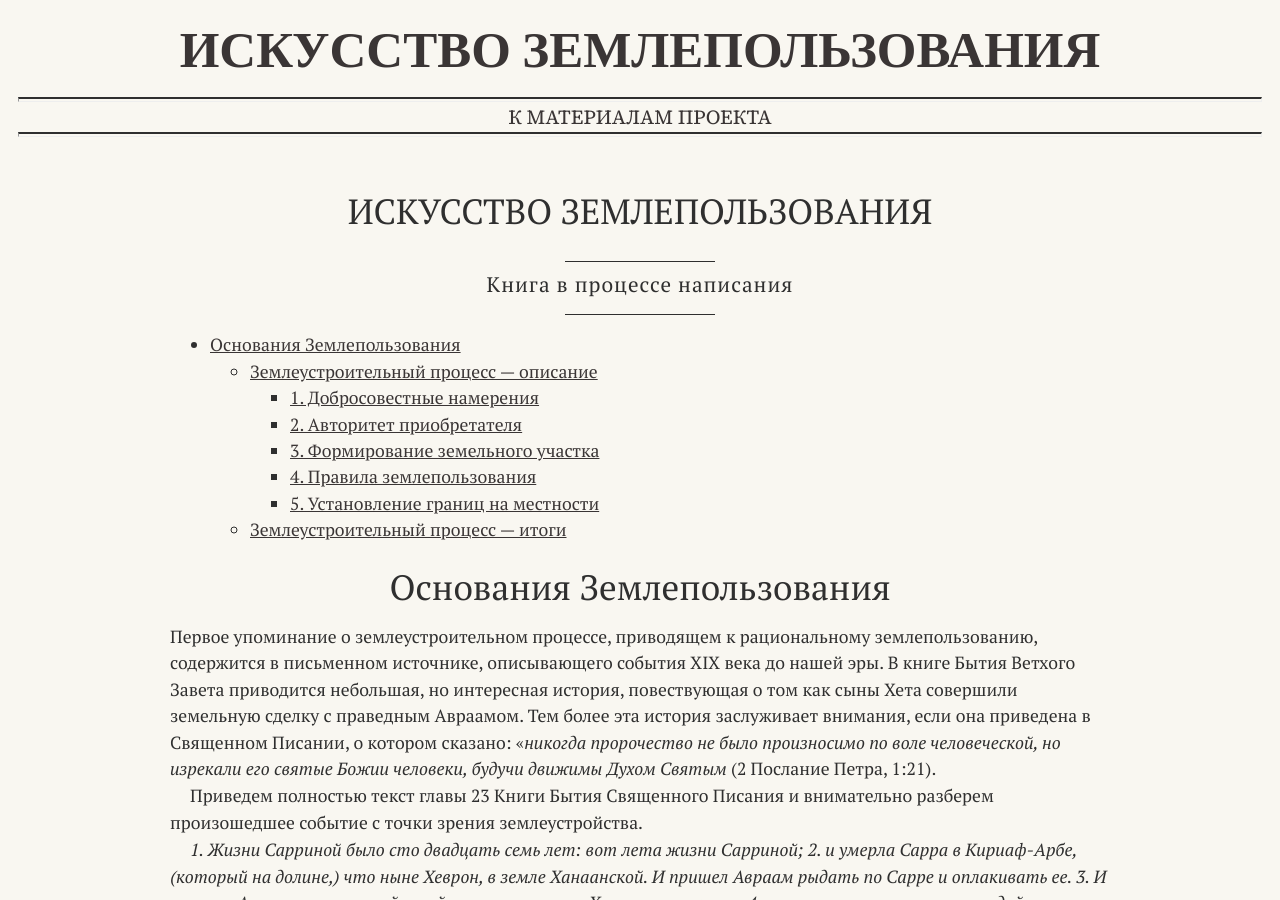
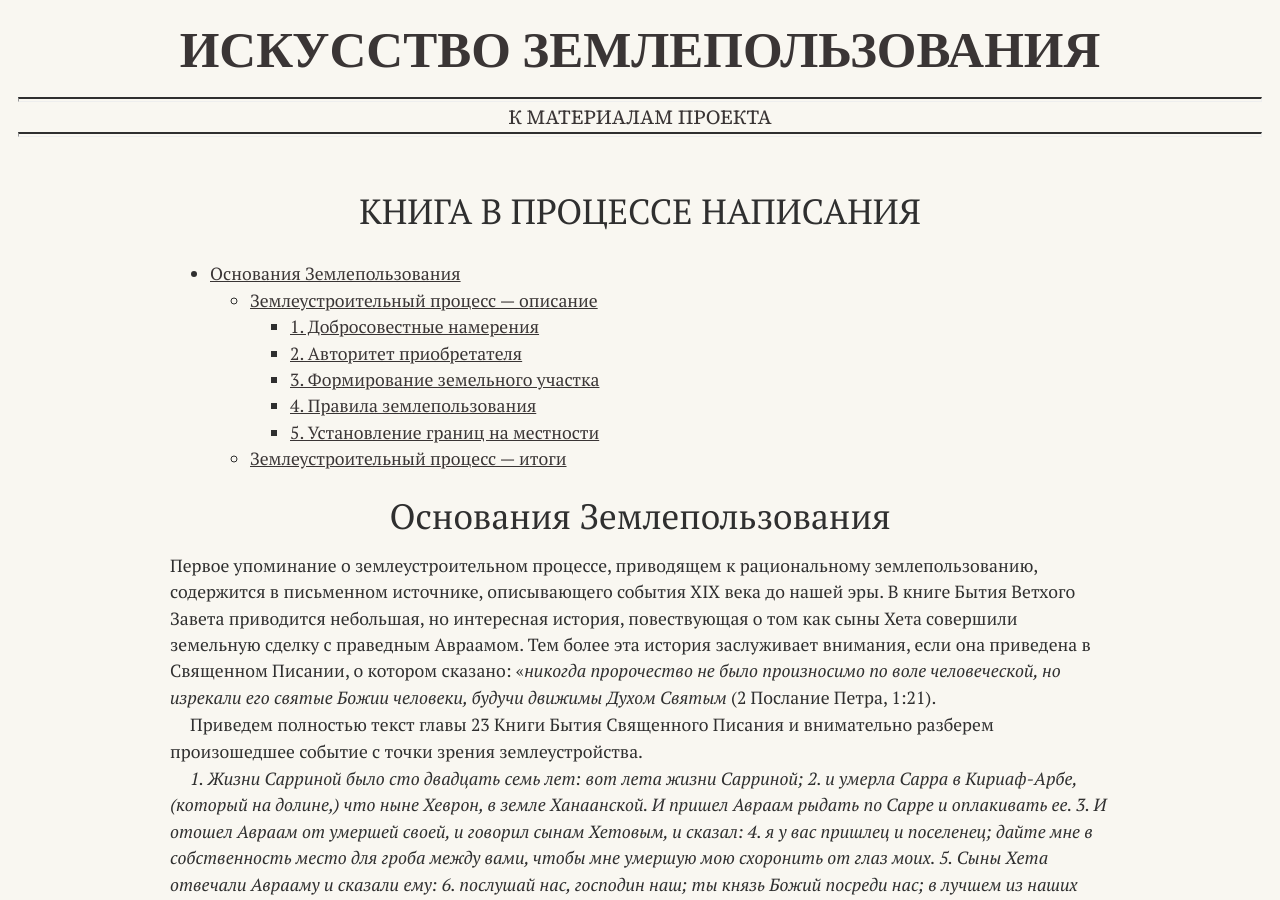
Before and after one commit to SergSi/land-use-art, a Jekyll site: the page built from _materials/2023-09-01-book.md, in a window 1280 px wide and 900 px high. Built offline with Jekyll 4.4.1, drawn with Linux system fonts in a browser that asks for light colours; some web fonts are replaced.

Commit message:
Update 2023-09-01-book.md

```diff
--- a/_materials/2023-09-01-book.md
+++ b/_materials/2023-09-01-book.md
@@ -1,7 +1,6 @@
 ---
-title: Искусство землепользования
-subtitle: Книга в процессе написания
-summary: Книга для землепользователей в процессе написания
+title: Книга в процессе написания
+summary: Книга для землепользователей
 layout: book
 permalink: /book/
 ---
```
